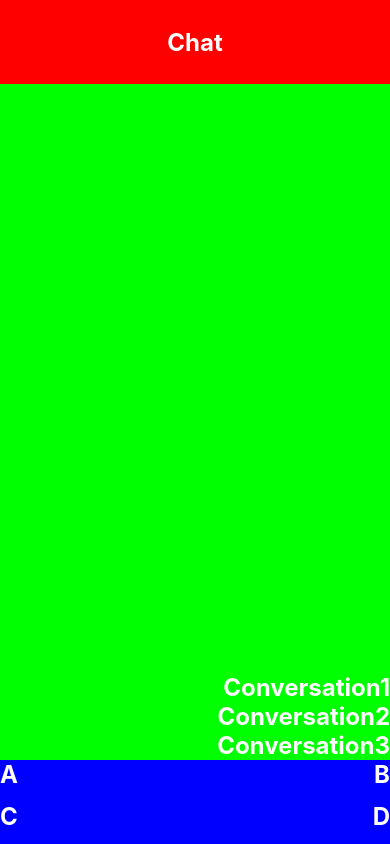
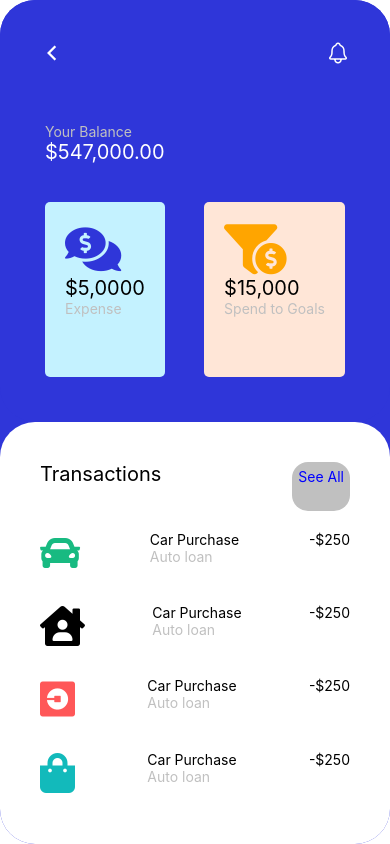
Before and after one commit to Umesh-spkt/React-Native, a React Native app: screen / in a window 390 px wide. Built offline with nearby package versions, Linux system fonts and the light colour scheme.

Commit message:
crated bank app layout

```diff
--- a/App.js
+++ b/App.js
@@ -1,66 +1,109 @@
 import { StatusBar } from 'expo-status-bar';
 import React from 'react';
 import { StyleSheet, Text, TouchableWithoutFeedback, View } from 'react-native';
+import { Ionicons, FontAwesome5 } from '@expo/vector-icons';
+import { Expenses, Transactions } from './components';
 
 export default function App() {
   return (
     <View style={styles.container}>
-      <View style ={styles.view1}>
-        <Text style={styles.text}>Chat</Text>
+      <StatusBar hidden={true} />
+
+      <View style={styles.top}>
+        <View style={styles.topIcon}>
+          <Ionicons name="chevron-back" size={24} color="white" />
+          <Ionicons name="notifications-outline" size={24} color="white" />
+        </View>
+
+        <View style={styles.balance}>
+          <Text style={{ color: "#C0C0C0" }}>Your Balance</Text>
+          <Text style={{ color: "#fff", fontSize: 20 }}>$547,000.00</Text>
+        </View>
+
+        <View style={styles.expenses}>
+          <Expenses bcolor="#c4f2ff" iconcolor="#2f36d9" amount="$5,0000" reason="Expense" >
+            comments-dollar
+         </Expenses>
+          <Expenses bcolor="#ffe6d7" iconcolor="orange" amount="$15,000" reason="Spend to Goals">
+            funnel-dollar
+         </Expenses>
+        </View>
+
       </View>
-      <View style ={styles.view2}>
-      <Text style={styles.text}>Conversation1</Text>
-      <Text style={styles.text}>Conversation2</Text>
-      <Text style={styles.text}>Conversation3</Text>
+
+      <View style={styles.bottom}>
+
+        <View style={styles.btop}>
+          <Text style={{ fontSize: 20 }}>Transactions</Text>
+          <View style={{ backgroundColor: "#C0C0C0", borderRadius: 16, padding: 6 }}><Text style={{ color: "blue" }}>See All</Text></View>
+        </View>
+
+        <View style={styles.tranx}>
+          <Transactions spent="Car Purchase" type="Auto loan" dollar="-$250" tcolor="#18BA81">car</Transactions>
+          <Transactions spent="Car Purchase" type="Auto loan" dollar="-$250" tcolor="3C46B0">house-user</Transactions>
+          <Transactions spent="Car Purchase" type="Auto loan" dollar="-$250" tcolor="#FF5758">uber</Transactions>
+          <Transactions spent="Car Purchase" type="Auto loan" dollar="-$250" tcolor="#12BABB">shopping-bag</Transactions>
+
+
+        </View>
+
+
+
       </View>
-      <View style ={styles.view3}>
-        <View style={styles.view0}>
-        <Text style={styles.text}>A</Text>
-        <Text style={styles.text}>B</Text>
-        </View>
-      <View style={styles.view0}>
-        <Text style={styles.text}>C</Text>
-        <Text style={styles.text}>D</Text>
-        </View>
     </View>
-  </View>
   );
 }
 
 const styles = StyleSheet.create({
+
   container: {
-    flex:1,
-    backgroundColor: '#fff',
-    flexDirection:'column',
+    flex: 1,
+    backgroundColor: '#2f36d9',
+    borderRadius: 35
+
+  },
+  top: {
+    flex: 1,
+    padding: 40,
+    backgroundColor: '#2f36d9',
+    borderRadius: 35,
+    flexDirection: 'column'
   },
 
-  view1:{
-    flex:1,
-    justifyContent:'center',
-    alignItems:'center',
-    backgroundColor:'#f00'
-  },
-  view2:{
-    flex:8,
-    justifyContent:'flex-end',
-    alignItems:'flex-end',
-    backgroundColor:'#0f0'
-  },
-  view3:{
-    flex:1,
-    justifyContent:'space-between',
-    backgroundColor:'#00f'
-  },
-  text:{
-    fontSize:24,
-    fontWeight:'bold',
-    color:'#fff'
+  bottom: {
+    flex: 1,
+    padding: 40,
+    backgroundColor: '#fff',
+    borderRadius: 35
 
   },
-  view0:{
-    flex:1,
-    flexDirection:'row',
-    justifyContent:'space-between'
+  topIcon: {
+    flex: 1,
+    flexDirection: 'row',
+    justifyContent: 'space-between'
+
+  },
+  balance: {
+    flex: 1,
+    padding: 5,
+    marginTop: 20,
+  },
+  expenses: {
+    flex: 3,
+    padding: 5,
+    flexDirection: 'row',
+    justifyContent: "space-between",
+    marginTop: 10,
+  },
+  btop: {
+    flex: 1,
+    flexDirection: "row",
+    justifyContent: "space-between"
+  },
+  tranx: {
+
+    flex: 6,
   }
 
+
 })
--- /dev/null
+++ b/components/index.js
@@ -0,0 +1,32 @@
+import React, { Component } from 'react'
+import { Text, View } from 'react-native'
+import { FontAwesome5,Ionicons } from '@expo/vector-icons';
+
+const Expenses = (props) => {
+   return (
+       <View >
+      <View style={{backgroundColor:props.bcolor,borderRadius:5,padding:20,flex:1, alignSelf:'stretch'}}>
+          <FontAwesome5 name={props.children} size={50} color={props.iconcolor} />
+          <Text style={{fontSize:20}}>{props.amount}</Text>
+          <Text style={{color:"#C0C0C0"}}>{props.reason}</Text>
+
+      </View>
+      </View>
+   )
+}
+
+const Transactions = (props)=>{
+    return(
+        <View style={{flexDirection:'row', flex:1, justifyContent:'space-between', marginTop:20}}>
+            <FontAwesome5 name={props.children}size={40} color={props.tcolor} />
+            <View>
+                <Text>{props.spent}</Text>
+                <Text style={{ color: "#C0C0C0" }}>{props.type}</Text>
+            </View>
+
+            <Text>{props.dollar}</Text>
+        </View>
+    )
+}
+
+export {Expenses, Transactions}
```
